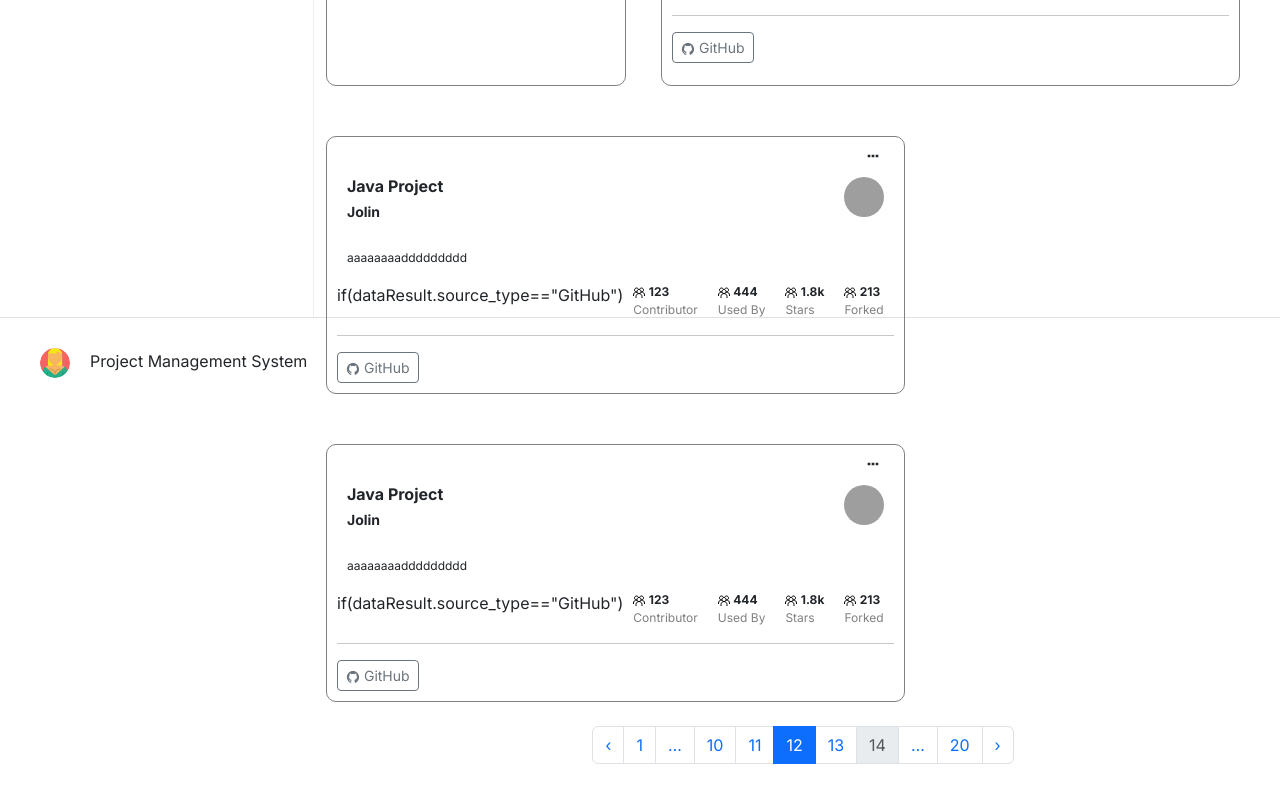
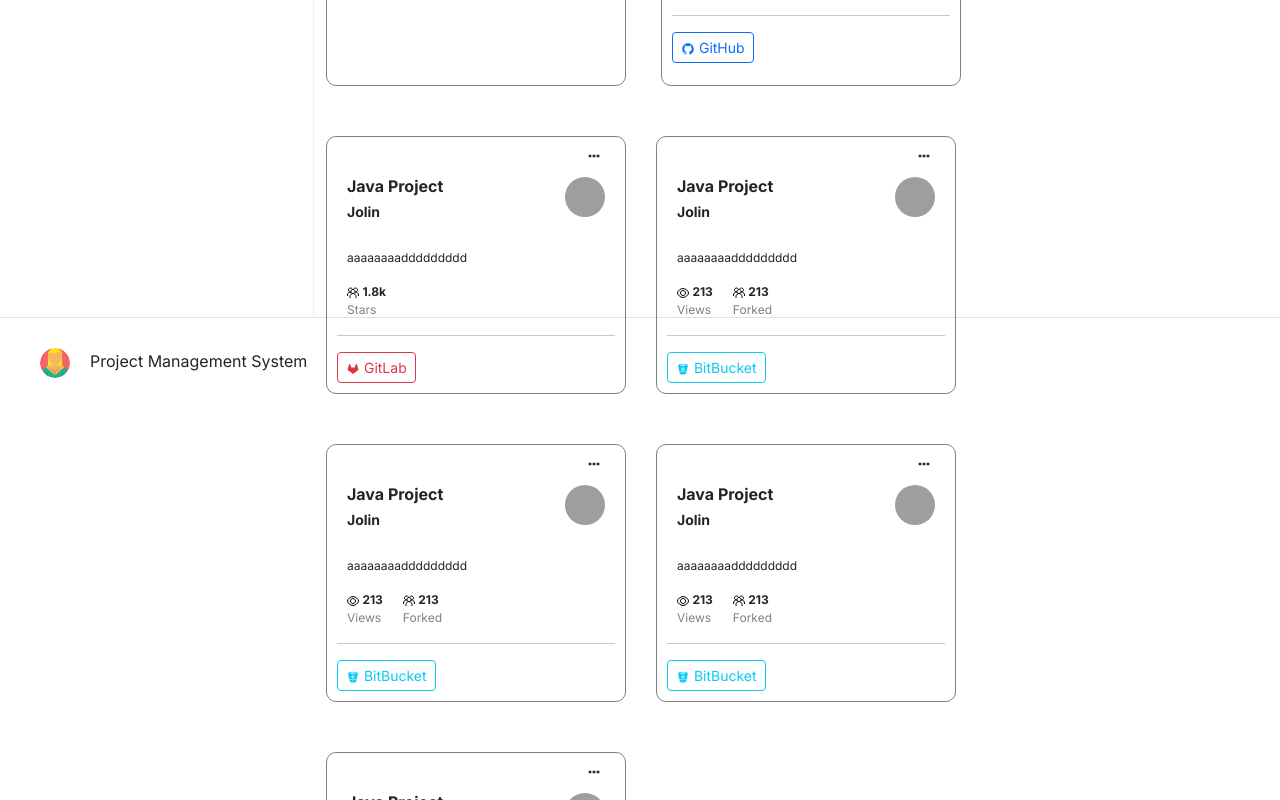
Before and after one commit to TestSuns/0911Tests, a Next.js app: page / in a window 1280 px wide. Shown: the part 380-1180 px from the top of the page. Before the commit the page ends 1144 px from the top, so only its background shows below. Built offline with nearby package versions, Linux system fonts and the light colour scheme; grey boxes are pictures that could not be loaded.

Commit message:
capstone_six

```diff
--- a/app/globals.css
+++ b/app/globals.css
@@ -75,7 +75,8 @@
     padding: 10px;
     border: 1px solid gray;
     border-radius: 10px;
-    margin: 50px 35px 0 0 ;
+    margin: 50px 30px 0 0 ;
+    width:300px;
 }
 
 .project-card  .mr10{
@@ -133,7 +134,7 @@
 }
 .flex-around{
     display: flex;
-    justify-content: space-around;
+    justify-content: start;
 }
 .small-avatar{
     width: 40px;
@@ -167,6 +168,6 @@
 }
 
 .pagination{
-    margin: 0 auto;
+    margin: 10px auto;
 
 }
--- a/app/layout.js
+++ b/app/layout.js
@@ -14,13 +14,11 @@ const inter = Inter({subsets: ['latin']})
 export default function RootLayout({children}) {
     return (<html lang="en">
     <body className={inter.className}>
-
     <header>
-
         <Navbar className="header justify-content-between c-container " bg="dark">
                 <div className={'flex-between'}>
                     <Image className="avatar" src="/user.png" roundedCircle/>
-                    <Form inline className={'header-form'}>
+                    <Form inline={'true'} className={'header-form'}>
                         <InputGroup className="c-input">
                             <Form.Control
                                 placeholder="Search or jump to..."
--- a/app/page.js
+++ b/app/page.js
@@ -19,8 +19,8 @@ export default function Home() {
 
     let dataResult = [
         {
-            "id":"0",
-            "user_avatar": "https://www.stickpng.com/img/icons-logos-emojis/users/simple-user-icon",
+            "id": "0",
+            "user_avatar": "https://avatars.githubusercontent.com/u/29520646?v=4",
             "project_title": "Java Project",
             "user_name": "Jolin",
             "project_description": "aaaaaaaaddddddddd",
@@ -30,10 +30,9 @@ export default function Home() {
             "forks": "213",
             "source_type": "GitHub"
 
-        },
-        {
-            "id":"1",
-            "user_avatar": "https://www.stickpng.com/img/icons-logos-emojis/users/simple-user-icon",
+        }, {
+            "id": "1",
+            "user_avatar": "https://avatars.githubusercontent.com/u/29520646?v=4",
             "project_title": "Java Project",
             "user_name": "Jolin",
             "project_description": "aaaaaaaaddddddddd",
@@ -43,10 +42,9 @@ export default function Home() {
             "forks": "213",
             "source_type": "GitLab"
 
-        },
-        {
-            "id":"2",
-            "user_avatar": "https://www.stickpng.com/img/icons-logos-emojis/users/simple-user-icon",
+        }, {
+            "id": "2",
+            "user_avatar": "https://avatars.githubusercontent.com/u/29520646?v=4",
             "project_title": "Java Project",
             "user_name": "Jolin",
             "project_description": "aaaaaaaaddddddddd",
@@ -54,42 +52,86 @@ export default function Home() {
             "used_by": "444",
             "stars": "1.8k",
             "forks": "213",
+            "views": "213",
             "source_type": "BitBucket"
 
+        }, {
+            "id": "3",
+            "user_avatar": "https://avatars.githubusercontent.com/u/29520646?v=4",
+            "project_title": "Java Project",
+            "user_name": "Jolin",
+            "project_description": "aaaaaaaaddddddddd",
+            "contributor": "123",
+            "used_by": "444",
+            "stars": "1.8k",
+            "forks": "213",
+            "views": "213",
+            "source_type": "BitBucket"
+
+        }, {
+            "id": "4",
+            "user_avatar": "https://avatars.githubusercontent.com/u/29520646?v=4",
+            "project_title": "Java Project",
+            "user_name": "Jolin",
+            "project_description": "aaaaaaaaddddddddd",
+            "contributor": "123",
+            "used_by": "444",
+            "stars": "1.8k",
+            "forks": "213",
+            "views": "213",
+            "source_type": "BitBucket"
+
+        }, {
+            "id": "5",
+            "user_avatar": "https://avatars.githubusercontent.com/u/29520646?v=4",
+            "project_title": "Java Project",
+            "user_name": "Jolin",
+            "project_description": "aaaaaaaaddddddddd",
+            "contributor": "123",
+            "used_by": "444",
+            "views": "213",
+            "stars": "1.8k",
+            "forks": "213",
+            "source_type": "BitBucket"
         }
+    ];
+
+    let cardItems = dataResult.map(items => {
+        return <ProjectCard key={items.id} dataResult={items}></ProjectCard>
+    })
+
+    let githubCard = dataResult.filter(function (value, index, arr) {
+        return dataResult[index].source_type === 'GitHub'
+    }).map(items => {
+        return <ProjectCard key={items.id} dataResult={items}></ProjectCard>
+    });
+
+    let gitlabCard = dataResult.filter(function (value, index, arr) {
+        return dataResult[index].source_type === 'GitLab'
+    }).map(items => {
+        return <ProjectCard key={items.id} dataResult={items}></ProjectCard>
+    });
+
+    let bitBucketCard = dataResult.filter(function (value, index, arr) {
+        return dataResult[index].source_type === 'BitBucket'
+    }).map(items => {
+        return <ProjectCard key={items.id} dataResult={items}></ProjectCard>
+    });
 
 
-    ];
+    const [modalShow, setModal] = useState(false);
+    const [isNote, setIsNote] = useState(false);
 
 
-
-    let cardItems = dataResult.map(items => {
-
-
-    return <ProjectCard key={items.id} dataResult={items}></ProjectCard>
-
-    })
-
-
+    const [page,setPage] = useState(1);
     function addOperation() {
-        setShow(true);
+        setModal(true);
         setIsNote(true);
     }
 
-    // function quickAddOperation() {
-    //     setShow(true);
-    //     setIsNote(false);
-    // }
-
-
-    const [show, setShow] = useState(false);
-
-    const handleClose = () => setShow(false);
-
-    const [isNote, setIsNote] = useState(false);
-
-
     return (
+        <>
+            <ProjectAdd show={modalShow} handleClose={() => setModal(false)}></ProjectAdd>
             <Row>
                 <Col sm={3} className="border-right full-height border-bottom">
                     <ul className="c-nav">
@@ -119,7 +161,7 @@ export default function Home() {
                                 </Nav>
                             </Col>
                             <Col sm={3}>
-                            <Form inline className={'header-form'}>
+                                <Form inline={'true'} className={'header-form'}>
                                     <InputGroup className="c-input">
                                         <Form.Control
                                             placeholder="Search or jump to..."
@@ -134,31 +176,27 @@ export default function Home() {
 
                         <Tab.Content>
                             <Tab.Pane eventKey="overview">
-                            <div className="pt-3 c-flex">
+                                <div className="pt-3 ">
 
 
-                                <div className={'empty-card'}>
+
+
+                                   <div className={'c-flex'}>
+                                       <div className={'empty-card'} onClick={addOperation}>
                                            <IoIosAddCircle className={'mt-4'} size="60" alignmentBaseline={"baseline"}
                                                            variant="primary"
-                                                    onClick={addOperation}/>
-                                    <ProjectAdd show={show} handleClose={handleClose} isNote={isNote}></ProjectAdd>
+                                           />
                                            <h3 className={'add-project mt-2'}>Add Project</h3>
                                        </div>
                                        {cardItems}
+                                   </div>
+
                                     <div className={'pagination'}>
                                         <Pagination className={'mt-4 flex-row text-center'}>
                                             <Pagination.Prev/>
-                                        <Pagination.Item>{1}</Pagination.Item>
-                                        <Pagination.Ellipsis/>
-
-                                        <Pagination.Item>{10}</Pagination.Item>
-                                        <Pagination.Item>{11}</Pagination.Item>
-                                        <Pagination.Item active>{12}</Pagination.Item>
-                                        <Pagination.Item>{13}</Pagination.Item>
-                                        <Pagination.Item disabled>{14}</Pagination.Item>
-
-                                        <Pagination.Ellipsis/>
-                                        <Pagination.Item>{20}</Pagination.Item>
+                                            <Pagination.Item active >{1}</Pagination.Item>
+                                            <Pagination.Item >{2}</Pagination.Item>
+                                            <Pagination.Item>{3}</Pagination.Item>
                                             <Pagination.Next/>
                                         </Pagination>
                                     </div>
@@ -167,17 +205,17 @@ export default function Home() {
                             </Tab.Pane>
                             <Tab.Pane eventKey="github">
                                 <div className="pt-3 c-flex">
-
+                                    {githubCard}
                                 </div>
                             </Tab.Pane>
                             <Tab.Pane eventKey="gitlab">
                                 <div className="pt-3 c-flex">
-
+                                    {gitlabCard}
                                 </div>
                             </Tab.Pane>
                             <Tab.Pane eventKey="bitbucket">
                                 <div className="pt-3 c-flex">
-
+                                    {bitBucketCard}
                                 </div>
                             </Tab.Pane>
                         </Tab.Content>
@@ -186,5 +224,6 @@ export default function Home() {
 
                 </Col>
             </Row>
+        </>
     )
 }
--- a/components/project-card/projectCard.js
+++ b/components/project-card/projectCard.js
@@ -1,23 +1,74 @@
-import {GrAdd, GrGroup} from "react-icons/gr";
+import {GrAdd, GrGithub, GrGroup, GrView} from "react-icons/gr";
 
-import {BiDotsHorizontal, BiEdit, BiShare} from "react-icons/bi";
+import {BiDotsHorizontal, BiEdit, BiLogoGithub, BiShare} from "react-icons/bi";
 import {Button, Dropdown, DropdownButton} from "react-bootstrap";
-import {AiFillGithub} from "react-icons/ai";
+import {AiFillGithub, AiFillGitlab, AiOutlineGithub} from "react-icons/ai";
 import Image from 'react-bootstrap/Image';
 import {FiDelete} from "react-icons/fi";
 
-import React, { useState } from 'react';
+import React, {useState} from 'react';
 import ProjectDelete from 'components/project-delete/projectDelete';
-
+import {DiBitbucket} from "react-icons/di";
 
 
 export default function ProjectCard({dataResult}) {
 
     const [showDeleteModal, setShowDeleteModal] = useState(false);  // State variable for delete modal
 
-    if(dataResult.source_type=="GitHub"){
+    let icon = '';
+    let information ='';
 
+    if (dataResult.source_type == "GitHub") {
+        information = (
+            <>
+                <div className={'card-group-count'}>
+                    <GrGroup/> <span className={'count'}>{dataResult.contributor}</span>
+                    <div>Contributor</div>
+                </div>
 
+                <div className={'card-group-count'}>
+                    <GrGroup/> <span className={'count'}>{dataResult.used_by}</span>
+                    <div>Used By</div>
+                </div>
+
+                <div className={'card-group-count'}>
+                    <GrGroup/> <span className={'count'}>{dataResult.stars}</span>
+                    <div>Stars</div>
+                </div>
+
+                <div className={'card-group-count'}>
+                    <GrGroup/> <span className={'count'}>{dataResult.forks}</span>
+                    <div>Forked</div>
+                </div>
+            </>
+        );
+        icon = <Button  size="sm" variant="outline-primary"><BiLogoGithub/> GitHub</Button>;
+    }
+    if (dataResult.source_type == "GitLab") {
+        information = (
+            <>
+                <div className={'card-group-count'}>
+                    <GrGroup/> <span className={'count'}>{dataResult.stars}</span>
+                    <div>Stars</div>
+                </div>
+            </>
+        );
+        icon = <Button size="sm" variant="outline-danger"><AiFillGitlab/> GitLab</Button>;
+    }
+    if (dataResult.source_type == "BitBucket") {
+        information = (
+            <>
+                <div className={'card-group-count'}>
+                    <GrView/> <span className={'count'}>{dataResult.views}</span>
+                    <div>Views</div>
+                </div>
+                <div className={'card-group-count'}>
+                    <GrGroup/> <span className={'count'}>{dataResult.forks}</span>
+                    <div>Forked</div>
+                </div>
+            </>
+        );
+        icon = <Button size="sm" variant="outline-info"><DiBitbucket/> BitBucket</Button>;
     }
 
 
@@ -31,10 +82,10 @@ export default function ProjectCard({dataResult}) {
             <Dropdown.Menu>
                 <Dropdown.Item> <BiEdit/> Edit</Dropdown.Item>
                 <Dropdown.Item className="red-text" onClick={() => setShowDeleteModal(true)}>  {/* Modified line */}
-                    <FiDelete /> Delete
+                    <FiDelete/> Delete
                 </Dropdown.Item>
 
-        </Dropdown.Menu>
+            </Dropdown.Menu>
         </Dropdown>
 
 
@@ -51,38 +102,14 @@ export default function ProjectCard({dataResult}) {
         </p>
 
         <div className={'flex-around'}>
-            if(dataResult.source_type=="GitHub"){
-
-        }
-            <div className={'card-group-count'}>
-                <GrGroup/> <span className={'count'}>{dataResult.contributor}</span>
-                <div>Contributor</div>
-            </div>
-
-            <div className={'card-group-count'}>
-                <GrGroup/> <span className={'count'}>{dataResult.used_by}</span>
-                <div>Used By</div>
-            </div>
-
-            <div className={'card-group-count'}>
-                <GrGroup/> <span className={'count'}>{dataResult.stars}</span>
-                <div>Stars</div>
-            </div>
-
-            <div className={'card-group-count'}>
-                <GrGroup/> <span className={'count'}>{dataResult.forks}</span>
-                <div>Forked</div>
-            </div>
-
+            {information}
+        </div>
+        <hr/>
+        <div className={'flex-between'}>
+            {icon}
         </div>
 
-        <hr/>
-
-        <div className={'flex-between'}>
-            <Button size="sm" variant="outline-secondary"><AiFillGithub/> GitHub</Button>
-        </div>
-
-        <ProjectDelete show={showDeleteModal} handleClose={() => setShowDeleteModal(false)} />
+        <ProjectDelete show={showDeleteModal} handleClose={() => setShowDeleteModal(false)}/>
 
 
     </div>);
```
Also changed, not shown: components/project-add/projectAdd.js (+23 -18 lines). Lines whose indentation alone changed are shown as unchanged.
